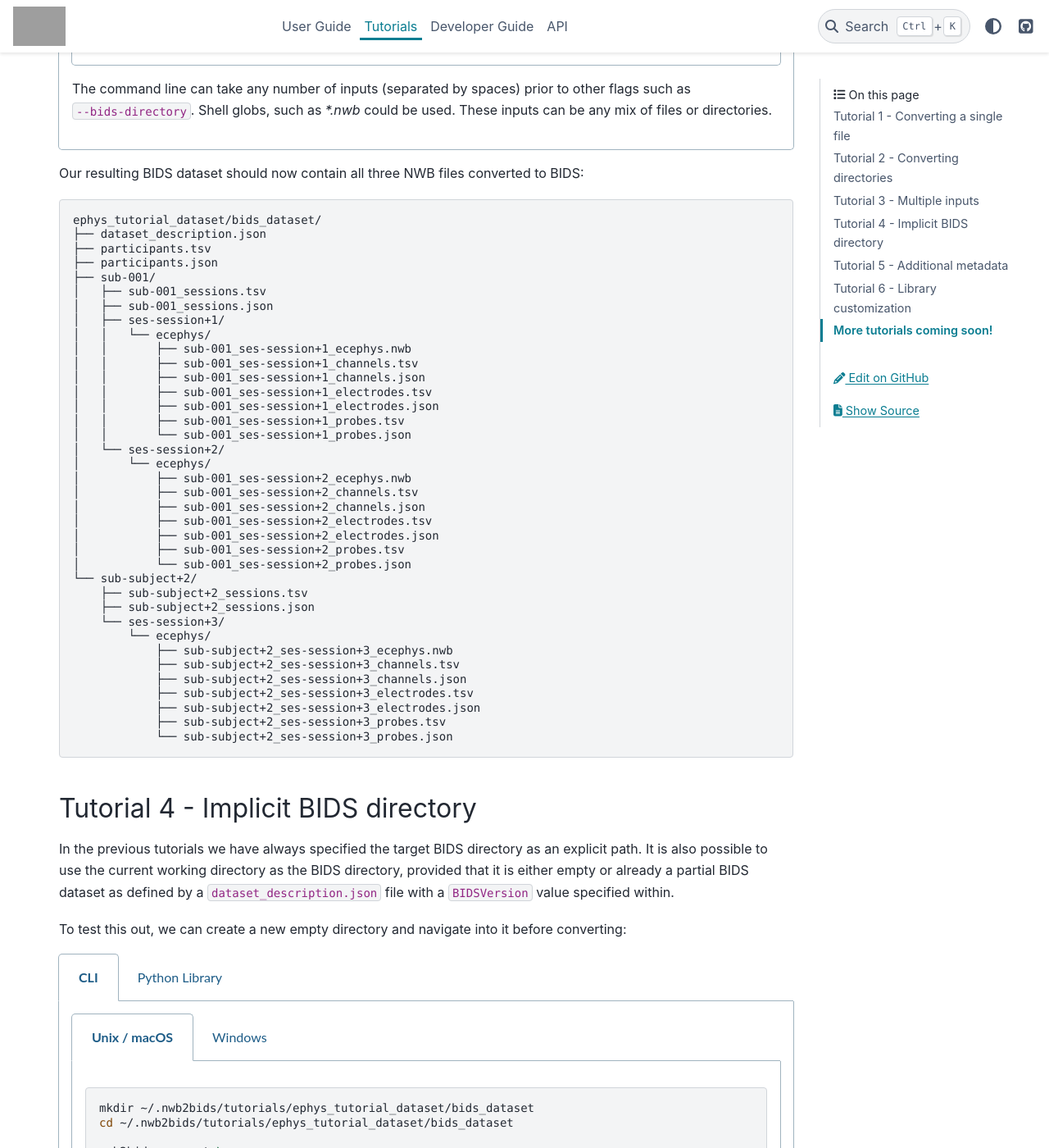
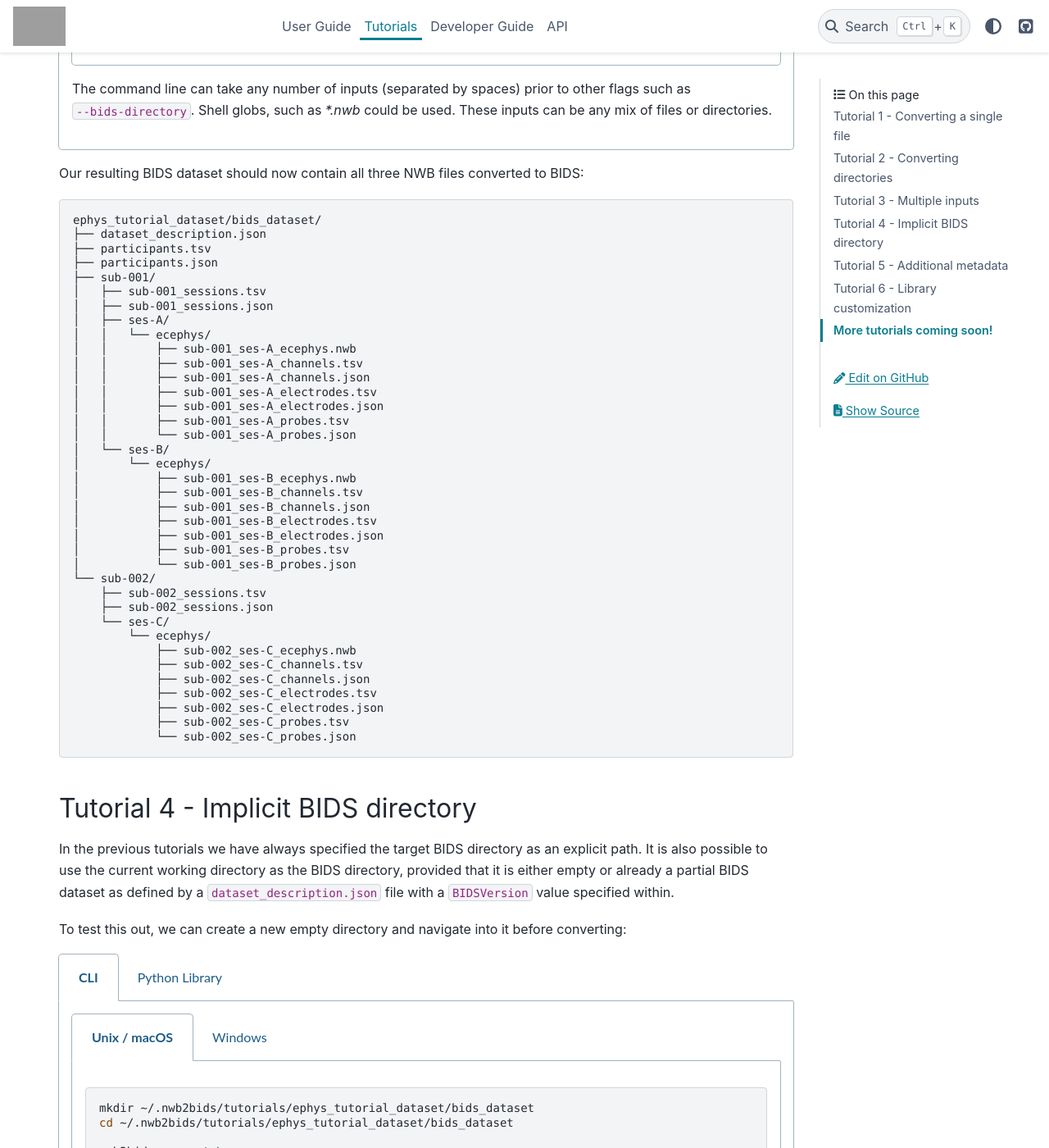
Before and after one commit to con/nwb2bids, a Sphinx documentation site: the page built from docs/tutorials.rst, in a window 1280 px wide and 1400 px high, scrolled down 4497 px. Shown: the whole window at 82% size. Built offline with Sphinx 7.4.7 and the PyData theme 0.15.4, drawn with Linux system fonts in a browser that asks for light colours; pages that are not in the unit, such as notebooks, are missing from menus; some of the changed text lies outside the part shown; grey boxes are pictures that could not be loaded.

Commit message:
better names all around

```diff
--- a/docs/tutorials.rst
+++ b/docs/tutorials.rst
@@ -138,15 +138,15 @@ along the lines of:
     └── sub-001/
         ├── sub-001_sessions.tsv
         ├── sub-001_sessions.json
-        └── ses-session+1/
+        └── ses-A/
             └── ecephys/
-                ├── sub-001_ses-session+1_ecephys.nwb
-                ├── sub-001_ses-session+1_channels.tsv
-                ├── sub-001_ses-session+1_channels.json
-                ├── sub-001_ses-session+1_electrodes.tsv
-                ├── sub-001_ses-session+1_electrodes.json
-                ├── sub-001_ses-session+1_probes.tsv
-                └── sub-001_ses-session+1_probes.json
+                ├── sub-001_ses-A_ecephys.nwb
+                ├── sub-001_ses-A_channels.tsv
+                ├── sub-001_ses-A_channels.json
+                ├── sub-001_ses-A_electrodes.tsv
+                ├── sub-001_ses-A_electrodes.json
+                ├── sub-001_ses-A_probes.tsv
+                └── sub-001_ses-A_probes.json
 
 
 
@@ -257,24 +257,24 @@ And our BIDS dataset should look like:
     └── sub-001/
         ├── sub-001_sessions.tsv
         ├── sub-001_sessions.json
-        ├── ses-session+1/
+        ├── ses-A/
         │   └── ecephys/
-        │       ├── sub-001_ses-session+1_ecephys.nwb
-        │       ├── sub-001_ses-session+1_channels.tsv
-        │       ├── sub-001_ses-session+1_channels.json
-        │       ├── sub-001_ses-session+1_electrodes.tsv
-        │       ├── sub-001_ses-session+1_electrodes.json
-        │       ├── sub-001_ses-session+1_probes.tsv
-        │       └── sub-001_ses-session+1_probes.json
-        └── ses-session+2/
+        │       ├── sub-001_ses-A_ecephys.nwb
+        │       ├── sub-001_ses-A_channels.tsv
+        │       ├── sub-001_ses-A_channels.json
+        │       ├── sub-001_ses-A_electrodes.tsv
+        │       ├── sub-001_ses-A_electrodes.json
+        │       ├── sub-001_ses-A_probes.tsv
+        │       └── sub-001_ses-A_probes.json
+        └── ses-B/
             └── ecephys/
-                ├── sub-001_ses-session+2_ecephys.nwb
-                ├── sub-001_ses-session+2_channels.tsv
-                ├── sub-001_ses-session+2_channels.json
-                ├── sub-001_ses-session+2_electrodes.tsv
-                ├── sub-001_ses-session+2_electrodes.json
-                ├── sub-001_ses-session+2_probes.tsv
-                └── sub-001_ses-session+2_probes.json
+                ├── sub-001_ses-B_ecephys.nwb
+                ├── sub-001_ses-B_channels.tsv
+                ├── sub-001_ses-B_channels.json
+                ├── sub-001_ses-B_electrodes.tsv
+                ├── sub-001_ses-B_electrodes.json
+                ├── sub-001_ses-B_probes.tsv
+                └── sub-001_ses-B_probes.json
 
 
 
@@ -349,36 +349,36 @@ Our resulting BIDS dataset should now contain all three NWB files converted to B
     ├── sub-001/
     │   ├── sub-001_sessions.tsv
     │   ├── sub-001_sessions.json
-    │   ├── ses-session+1/
+    │   ├── ses-A/
     │   │   └── ecephys/
-    │   │       ├── sub-001_ses-session+1_ecephys.nwb
-    │   │       ├── sub-001_ses-session+1_channels.tsv
-    │   │       ├── sub-001_ses-session+1_channels.json
-    │   │       ├── sub-001_ses-session+1_electrodes.tsv
-    │   │       ├── sub-001_ses-session+1_electrodes.json
-    │   │       ├── sub-001_ses-session+1_probes.tsv
-    │   │       └── sub-001_ses-session+1_probes.json
-    │   └── ses-session+2/
+    │   │       ├── sub-001_ses-A_ecephys.nwb
+    │   │       ├── sub-001_ses-A_channels.tsv
+    │   │       ├── sub-001_ses-A_channels.json
+    │   │       ├── sub-001_ses-A_electrodes.tsv
+    │   │       ├── sub-001_ses-A_electrodes.json
+    │   │       ├── sub-001_ses-A_probes.tsv
+    │   │       └── sub-001_ses-A_probes.json
+    │   └── ses-B/
     │       └── ecephys/
-    │           ├── sub-001_ses-session+2_ecephys.nwb
-    │           ├── sub-001_ses-session+2_channels.tsv
-    │           ├── sub-001_ses-session+2_channels.json
-    │           ├── sub-001_ses-session+2_electrodes.tsv
-    │           ├── sub-001_ses-session+2_electrodes.json
-    │           ├── sub-001_ses-session+2_probes.tsv
-    │           └── sub-001_ses-session+2_probes.json
-    └── sub-subject+2/
-        ├── sub-subject+2_sessions.tsv
-        ├── sub-subject+2_sessions.json
-        └── ses-session+3/
+    │           ├── sub-001_ses-B_ecephys.nwb
+    │           ├── sub-001_ses-B_channels.tsv
+    │           ├── sub-001_ses-B_channels.json
+    │           ├── sub-001_ses-B_electrodes.tsv
+    │           ├── sub-001_ses-B_electrodes.json
+    │           ├── sub-001_ses-B_probes.tsv
+    │           └── sub-001_ses-B_probes.json
+    └── sub-002/
+        ├── sub-002_sessions.tsv
+        ├── sub-002_sessions.json
+        └── ses-C/
             └── ecephys/
-                ├── sub-subject+2_ses-session+3_ecephys.nwb
-                ├── sub-subject+2_ses-session+3_channels.tsv
-                ├── sub-subject+2_ses-session+3_channels.json
-                ├── sub-subject+2_ses-session+3_electrodes.tsv
-                ├── sub-subject+2_ses-session+3_electrodes.json
-                ├── sub-subject+2_ses-session+3_probes.tsv
-                └── sub-subject+2_ses-session+3_probes.json
+                ├── sub-002_ses-C_ecephys.nwb
+                ├── sub-002_ses-C_channels.tsv
+                ├── sub-002_ses-C_channels.json
+                ├── sub-002_ses-C_electrodes.tsv
+                ├── sub-002_ses-C_electrodes.json
+                ├── sub-002_ses-C_probes.tsv
+                └── sub-002_ses-C_probes.json
 
 
 
```
Also changed, not shown: other parts of docs/tutorials.rst (+2 -2 lines), 1 other file.
